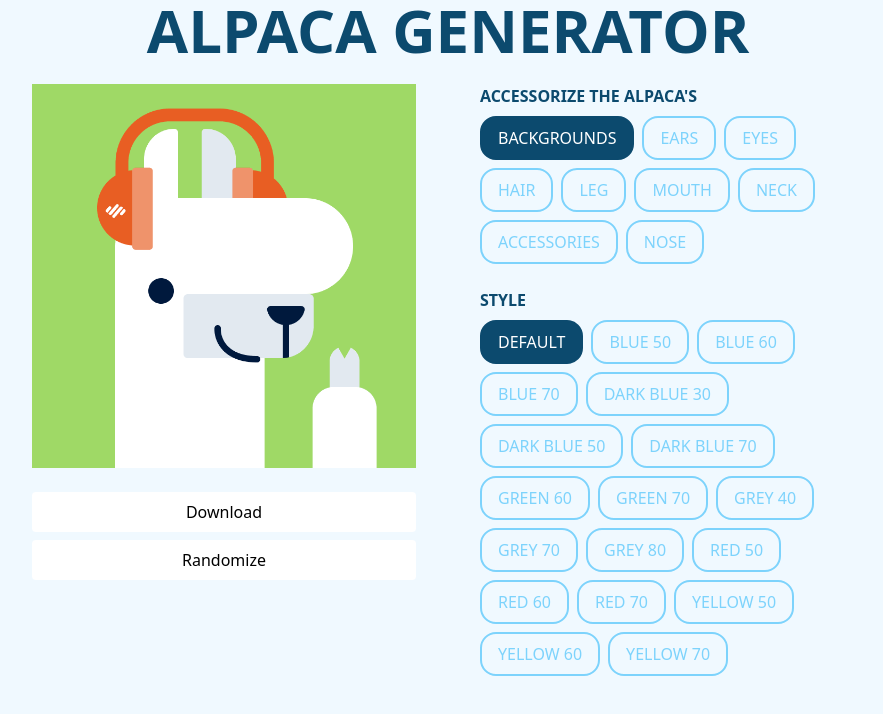
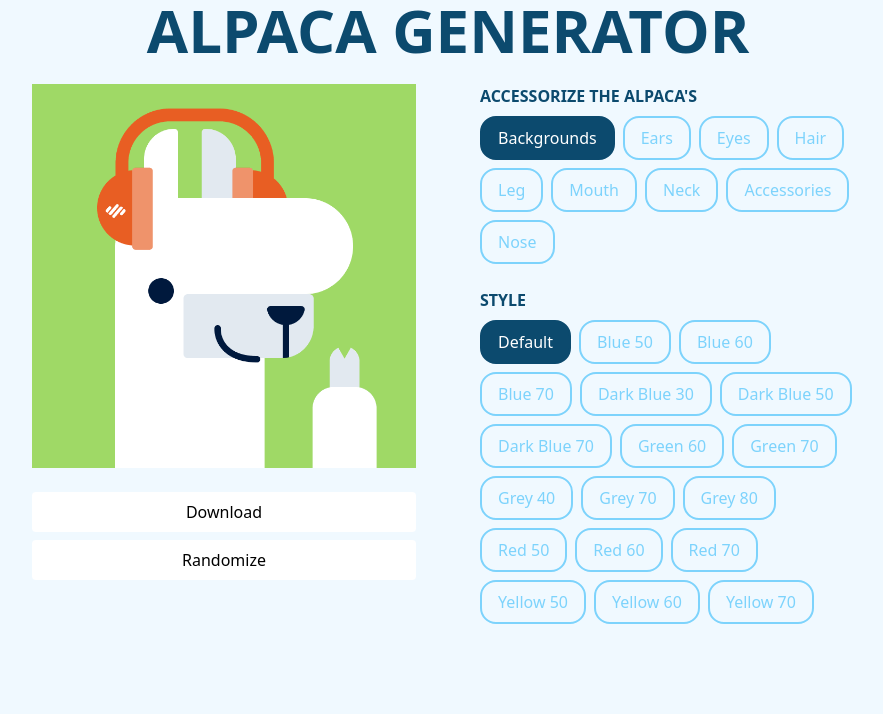
Before and after one commit to rtpascual/alpaca-image-generator, a React (Create React App) app: page / in a window 1280 px wide. Shown: the top 714 px of the page, without its empty margins (192-1075 px from the left). Built offline with nearby package versions, Linux system fonts and the light colour scheme.

Commit message:
changed button text transform to capitalize

```diff
--- a/src/index.css
+++ b/src/index.css
@@ -20,7 +20,7 @@
   }
 
   .btn-option {
-    @apply bg-transparent text-sky-300 hover:text-sky-900 uppercase py-2 px-4 border-solid border-2 border-sky-300 hover:border-sky-900 rounded-2xl;
+    @apply bg-transparent text-sky-300 hover:text-sky-900 capitalize py-2 px-4 border-solid border-2 border-sky-300 hover:border-sky-900 rounded-2xl;
   }
 
   .btn-option.btn-selected {
```
